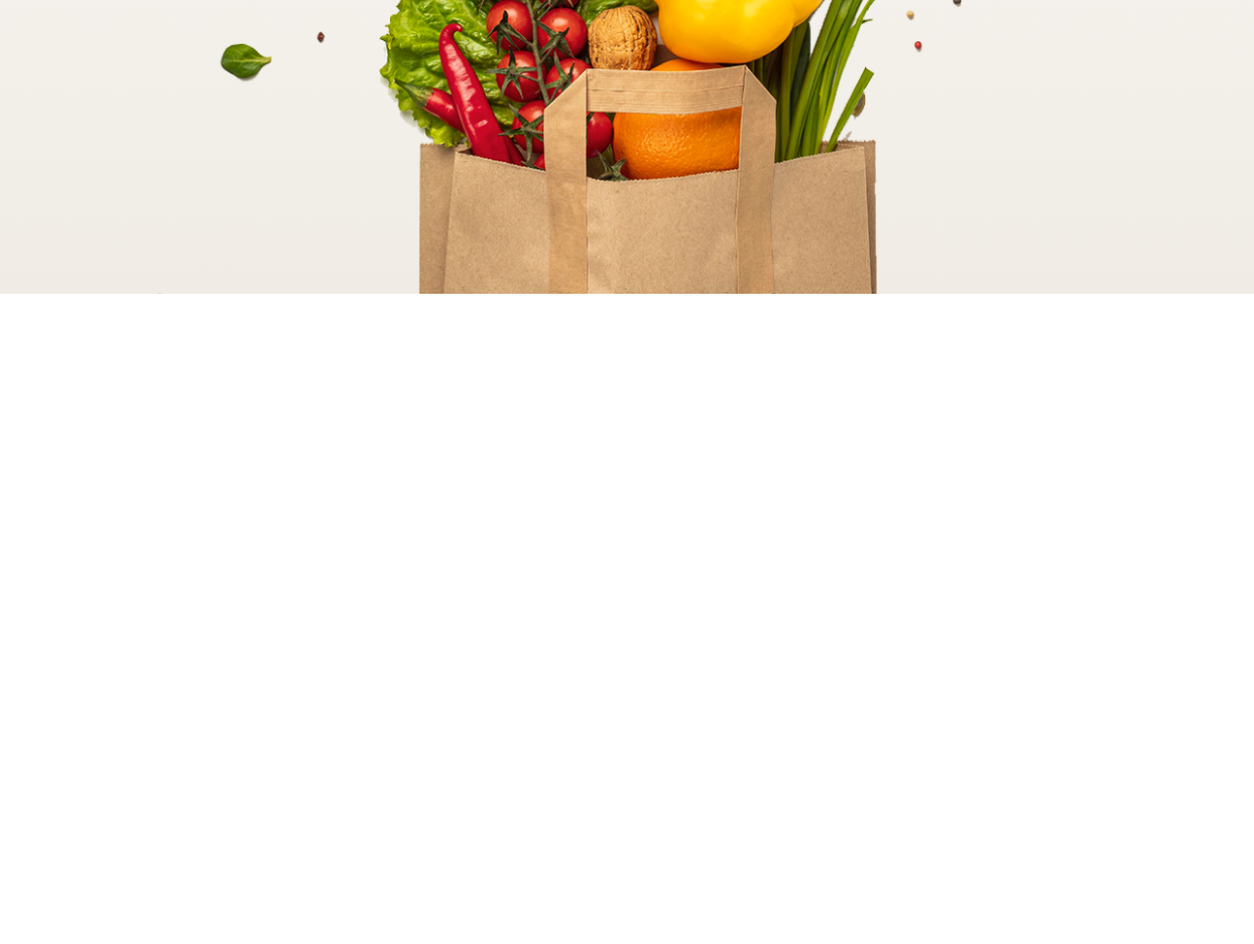
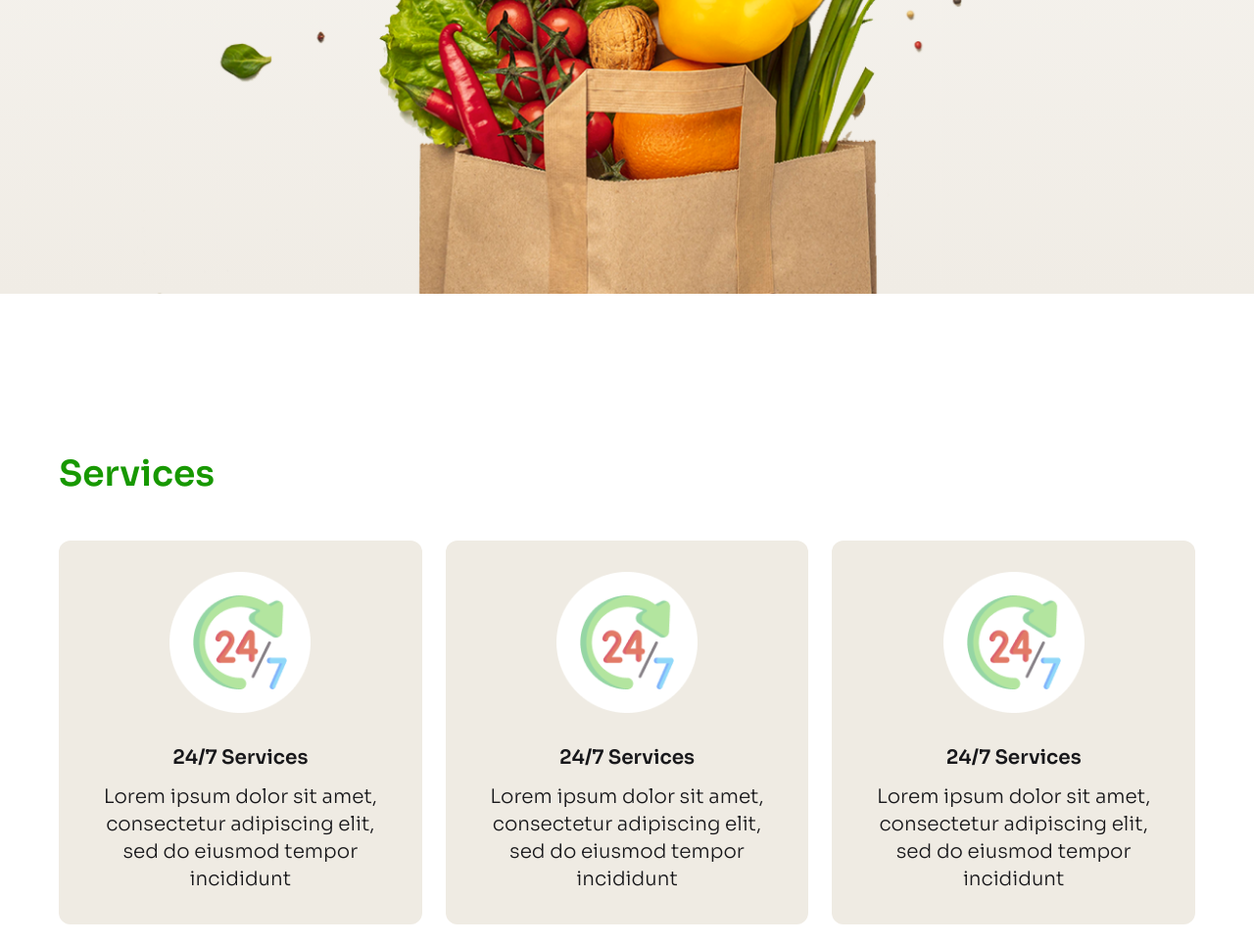
Before and after one commit to priyotush25/natures-platter, a plain HTML site: page index.html in a window 1280 px wide. Shown: the part 970-1934 px from the top of the page at 98% size. Before the commit the page ends 1270 px from the top, so only its background shows below. Drawn offline with nearby package versions, Linux system fonts and the light colour scheme.

Commit message:
service section add

```diff
--- a/index.html
+++ b/index.html
@@ -86,7 +86,40 @@
       </section>
     </header>
 
-    <main class="container mx-auto"></main>
+    <main class="container mx-auto">
+      <section class="lg:max-w-[1200px] mx-auto mt-36 p-5">
+        <h2 class="mb-12 text-4xl font-semibold text-[#179800]">Services</h2>
+
+        <div class="flex flex-col lg:flex-row gap-6">
+          <div class="rounded-xl p-8 bg-[#EFEBE3] flex flex-col items-center">
+            <img src="./assets/support.png" alt="support" class="w-36" />
+            <h3 class="text-xl font-semibold mt-8 mb-3">24/7 Services</h3>
+            <p class="text-xl font-light text-center">
+              Lorem ipsum dolor sit amet, consectetur adipiscing elit, sed do
+              eiusmod tempor incididunt
+            </p>
+          </div>
+
+          <div class="rounded-xl p-8 bg-[#EFEBE3] flex flex-col items-center">
+            <img src="./assets/support.png" alt="support" class="w-36" />
+            <h3 class="text-xl font-semibold mt-8 mb-3">24/7 Services</h3>
+            <p class="text-xl font-light text-center">
+              Lorem ipsum dolor sit amet, consectetur adipiscing elit, sed do
+              eiusmod tempor incididunt
+            </p>
+          </div>
+
+          <div class="rounded-xl p-8 bg-[#EFEBE3] flex flex-col items-center">
+            <img src="./assets/support.png" alt="support" class="w-36" />
+            <h3 class="text-xl font-semibold mt-8 mb-3">24/7 Services</h3>
+            <p class="text-xl font-light text-center">
+              Lorem ipsum dolor sit amet, consectetur adipiscing elit, sed do
+              eiusmod tempor incididunt
+            </p>
+          </div>
+        </div>
+      </section>
+    </main>
     <!-- script -->
     <script src="./script/script.js"></script>
   </body>
```
